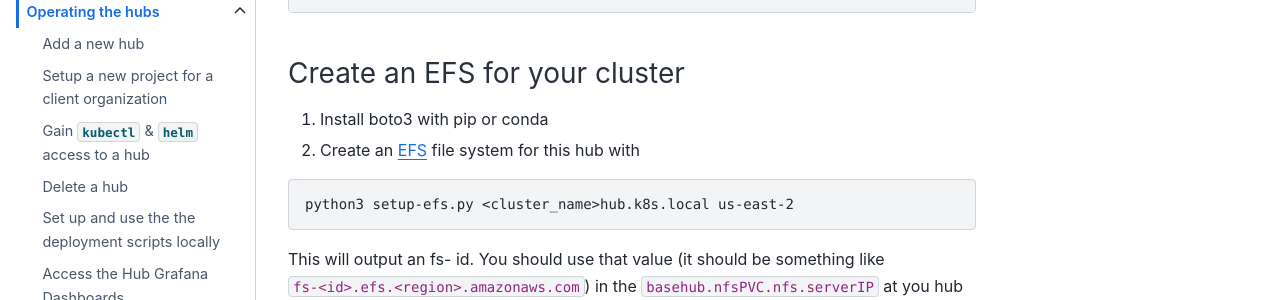
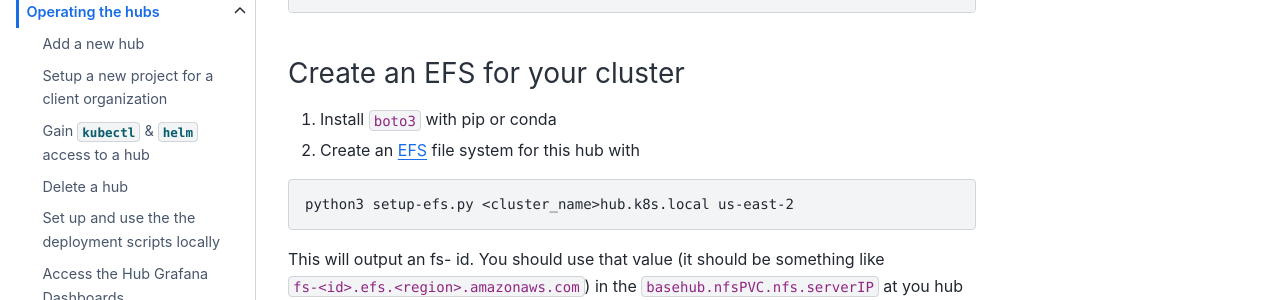
Before and after one commit to 2i2c-org/infrastructure, a Sphinx documentation site: the page built from docs/howto/operate/add-aws-hub.md, in a window 1280 px wide and 900 px high, scrolled down 3102 px. Shown: the part 151-451 px from the top of the window. Built offline with Sphinx 7.4.7 and the Sphinx Book theme 1.1.4, drawn with Linux system fonts in a browser that asks for light colours.

```diff
--- a/docs/howto/operate/add-aws-hub.md
+++ b/docs/howto/operate/add-aws-hub.md
@@ -140,7 +140,7 @@ kubectl -n kube-system patch deployment kube-dns-autoscaler --type json --patch
 
 ### Create an EFS for your cluster
 
-1. Install boto3 with pip or conda
+1. Install `boto3` with pip or conda
 
 2. Create an [EFS](https://aws.amazon.com/efs/) file system for this hub with
 
```
